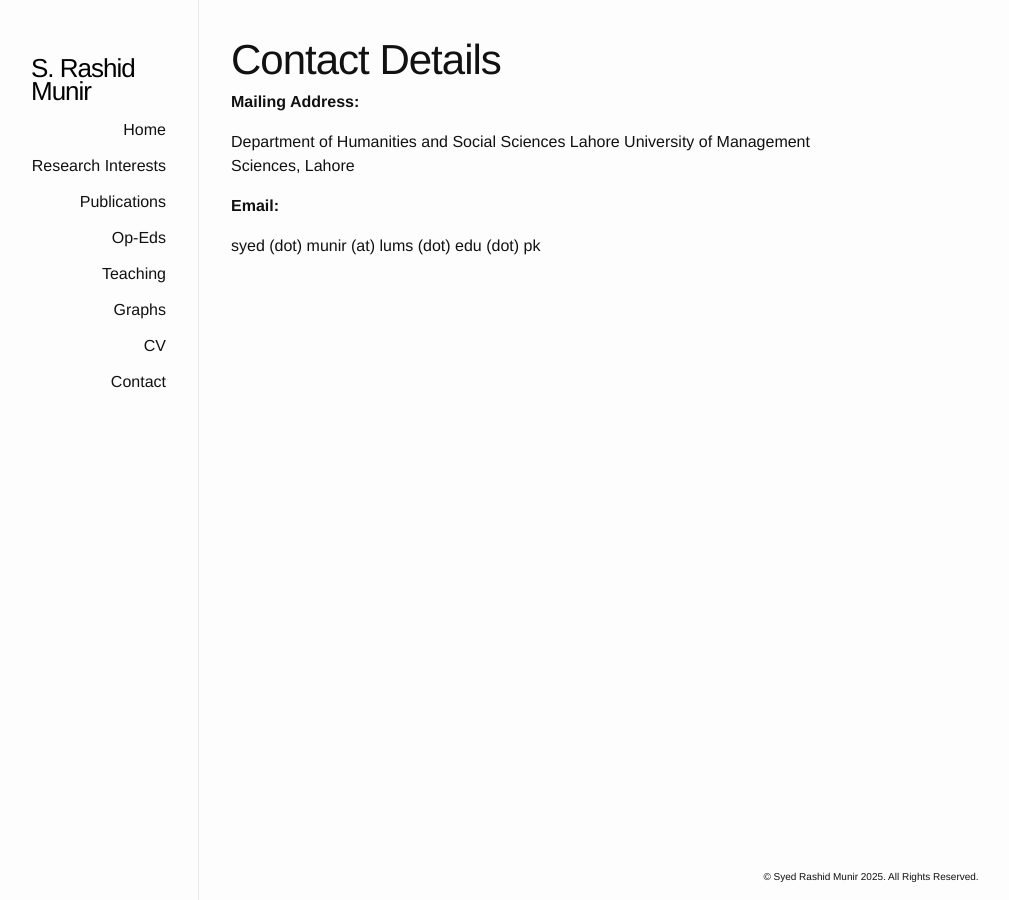
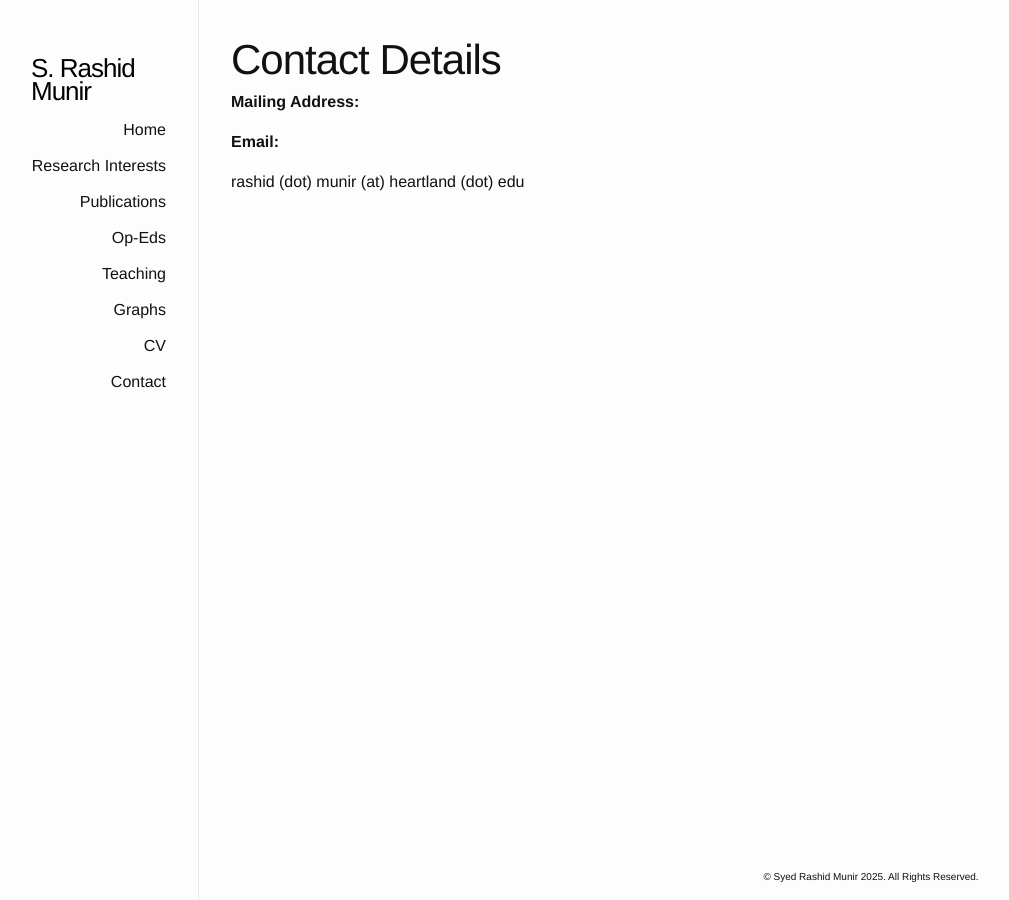
Before and after one commit to srmunir/srmunir.github.io, a Jekyll site: the page built from contact.md, in a window 1280 px wide. Shown: the whole page, without its empty margins (191-1200 px from the left). Built offline with Jekyll 4.4.1, drawn with Linux system fonts in a browser that asks for light colours.

Commit message:
Update contact.md to show new email

```diff
--- a/contact.md
+++ b/contact.md
@@ -5,9 +5,6 @@ permalink: /contact/
 ---
 **Mailing Address:**
 
-Department of Humanities and Social Sciences
-Lahore University of Management Sciences, Lahore
-
 **Email:**
 
-syed (dot) munir (at) lums (dot) edu (dot) pk
+rashid (dot) munir (at) heartland (dot) edu
```
